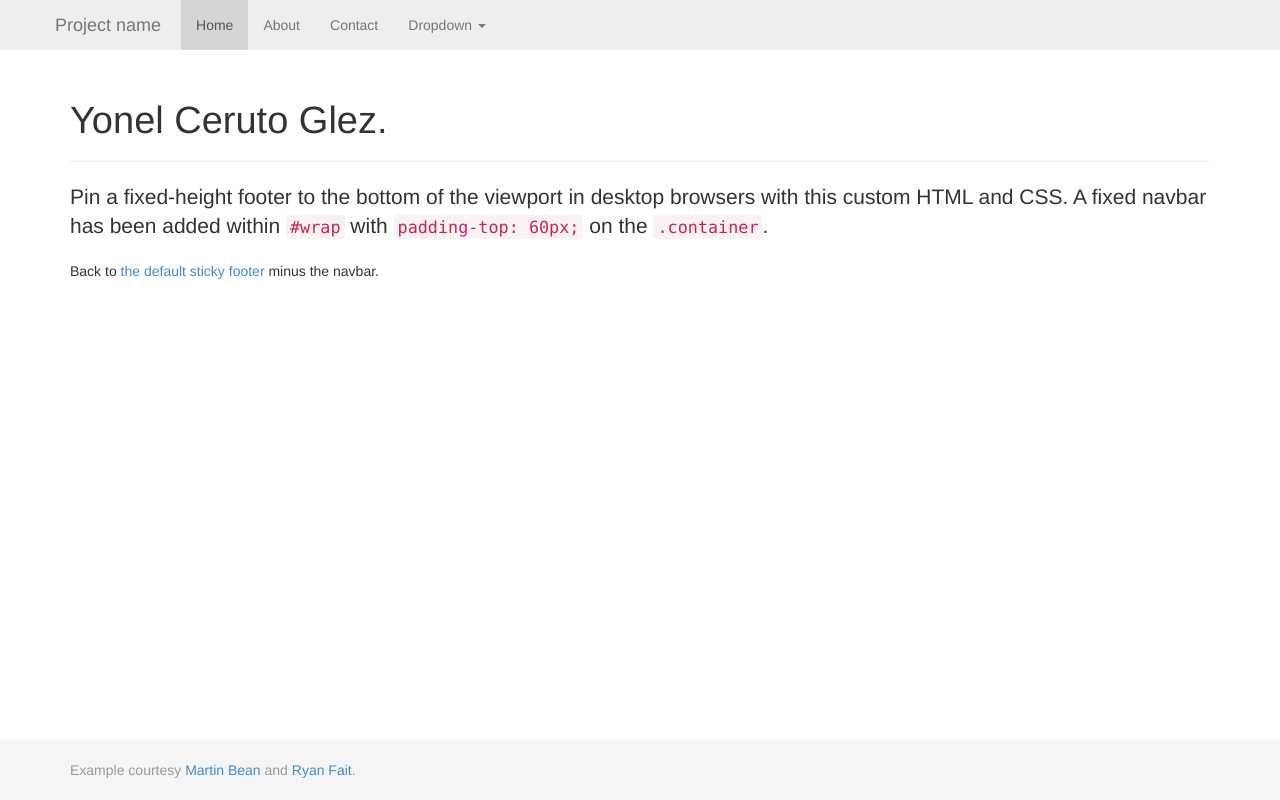
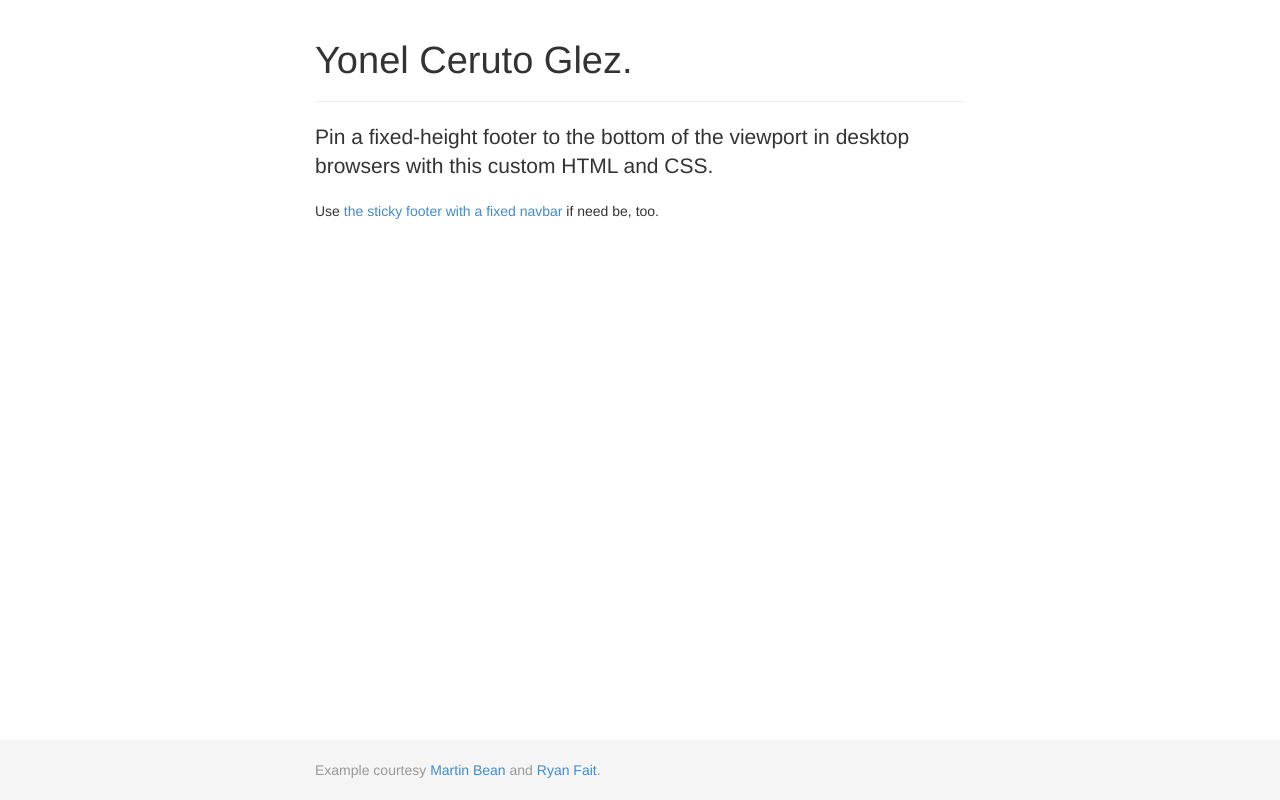
Before and after one commit to yceruto/blog, a PHP site: page / in a window 1280 px wide. Run offline with PHP 8.4, Linux system fonts and the light colour scheme.

Commit message:
Fixed the base template

```diff
--- a/index.html
+++ b/index.html
@@ -21,52 +21,19 @@
 </head>
 <body>
     <div id="wrap">
-		<!-- Fixed navbar -->
-		<div class="navbar navbar-default navbar-fixed-top">
-        	<div class="container">
-          		<div class="navbar-header">
-		            <button data-target=".navbar-collapse" data-toggle="collapse" class="navbar-toggle" type="button">
-		              	<span class="icon-bar"></span>
-		              	<span class="icon-bar"></span>
-		              	<span class="icon-bar"></span>
-		            </button>
-            		<a href="#" class="navbar-brand">Project name</a>
-          		</div>
-          		<div class="navbar-collapse">
-		            <ul class="nav navbar-nav">
-		              	<li class="active"><a href="#">Home</a></li>
-		              	<li><a href="#about">About</a></li>
-		              	<li><a href="#contact">Contact</a></li>
-		              	<li class="dropdown">
-		                	<a data-toggle="dropdown" class="dropdown-toggle" href="#">Dropdown <b class="caret"></b></a>
-			                <ul class="dropdown-menu">
-			                  	<li><a href="#">Action</a></li>
-			                  	<li><a href="#">Another action</a></li>
-			                  	<li><a href="#">Something else here</a></li>
-			                  	<li class="divider"></li>
-			                  	<li class="dropdown-header">Nav header</li>
-			                  	<li><a href="#">Separated link</a></li>
-			                  	<li><a href="#">One more separated link</a></li>
-			                </ul>
-		              	</li>
-		            </ul>
-          		</div><!--/.nav-collapse -->
-        	</div>
-      	</div>
-
         <!-- Begin page content -->
         <div class="container">
             <div class="page-header">
                 <h1>Yonel Ceruto Glez.</h1>
             </div>
-        	<p class="lead">Pin a fixed-height footer to the bottom of the viewport in desktop browsers with this custom HTML and CSS. A fixed navbar has been added within <code>#wrap</code> with <code>padding-top: 60px;</code> on the <code>.container</code>.</p>
-        	<p>Back to <a href="../sticky-footer">the default sticky footer</a> minus the navbar.</p>
+            <p class="lead">Pin a fixed-height footer to the bottom of the viewport in desktop browsers with this custom HTML and CSS.</p>
+            <p>Use <a href="#">the sticky footer with a fixed navbar</a> if need be, too.</p>
         </div>
     </div>
 
     <div id="footer">
         <div class="container">
-        	<p class="text-muted credit">Example courtesy <a href="http://martinbean.co.uk">Martin Bean</a> and <a href="http://ryanfait.com/sticky-footer/">Ryan Fait</a>.</p>
+            <p class="text-muted credit">Example courtesy <a href="#">Martin Bean</a> and <a href="#">Ryan Fait</a>.</p>
         </div>
     </div>
 
--- a/static/css/base.css
+++ b/static/css/base.css
@@ -1,12 +1,10 @@
 /* Sticky footer styles
 -------------------------------------------------- */
-
 html,
 body {
     height: 100%;
     /* The html and body elements cannot have any padding or margin. */
 }
-
 /* Wrapper for page content to push down footer */
 #wrap {
     min-height: 100%;
@@ -17,30 +15,19 @@ body {
     /* Pad bottom by footer height */
     padding: 0 0 60px;
 }
-
 /* Set the fixed height of the footer here */
 #footer {
     height: 60px;
     background-color: #f5f5f5;
 }
-
-
 /* Custom page CSS
 -------------------------------------------------- */
 /* Not required for template or sticky footer method. */
-
-#wrap > .container {
-  padding: 60px 15px 0;
+.container {
+    width: auto;
+    max-width: 680px !important;
+    padding: 0 15px;
 }
 .container .credit {
     margin: 20px 0;
 }
-
-#footer > .container {
-  padding-left: 15px;
-  padding-right: 15px;
-}
-
-code {
-  font-size: 80%;
-}
```
Lines whose indentation alone changed are shown as unchanged.
